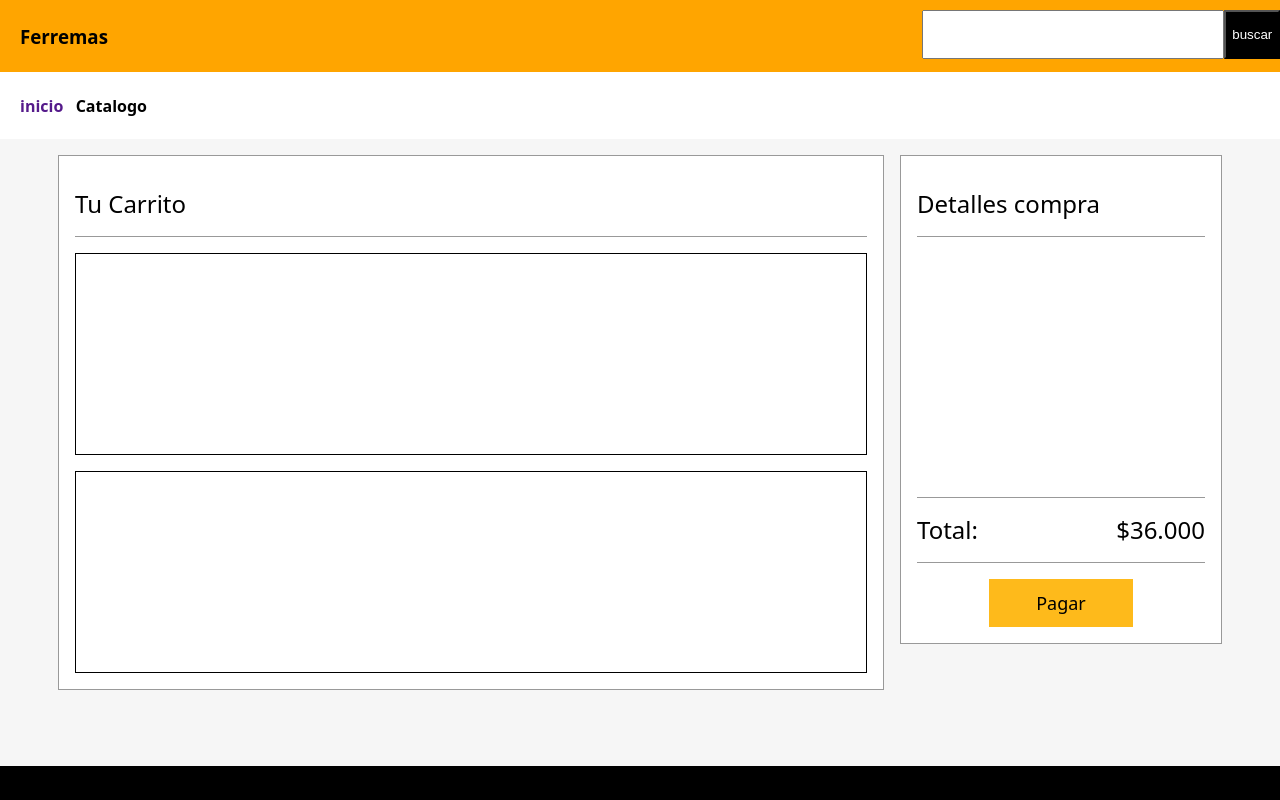
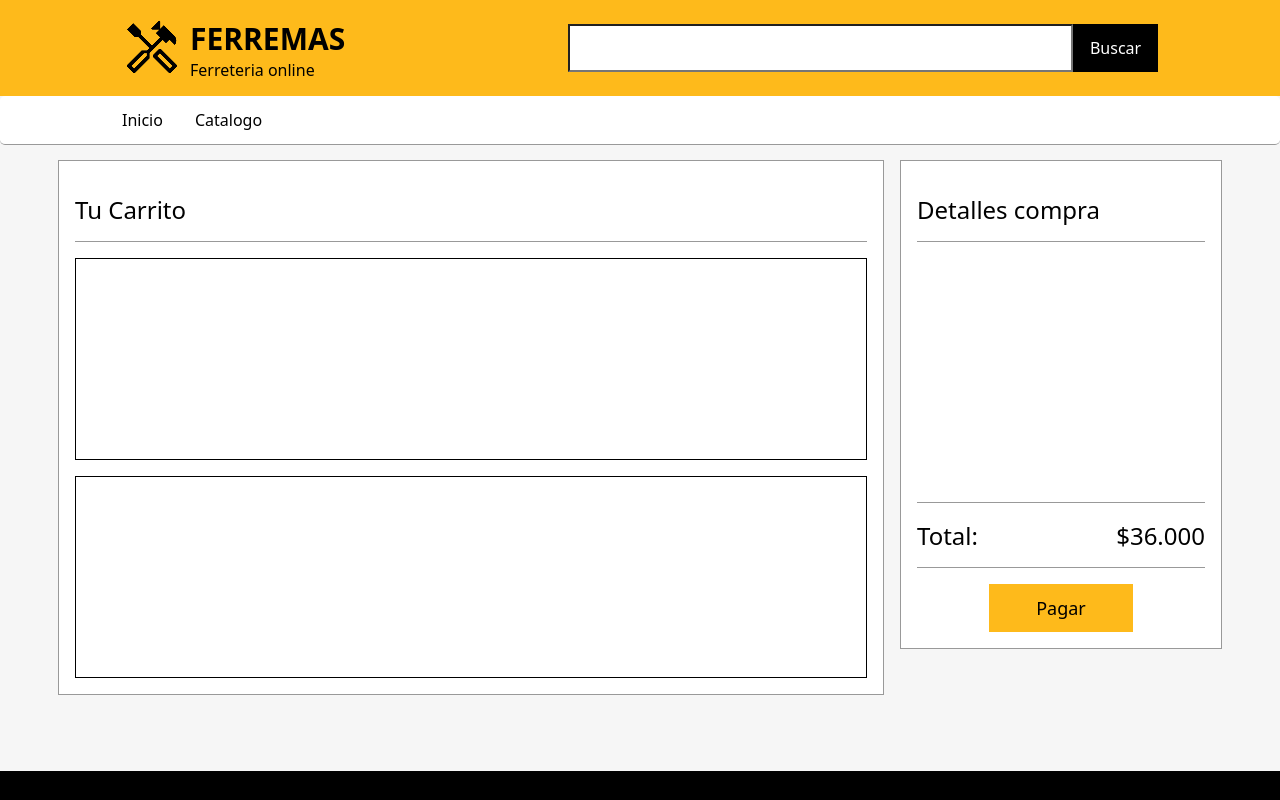
Before and after one commit to BrianMartelA/FerremasIT-Inte-, an Angular app: page /payment in a window 1280 px wide. Shown: the top 800 px of the page. Built offline with nearby package versions, Linux system fonts and the light colour scheme.

Commit message:
header modificado

```diff
--- a/src/app/pages/payment/payment.component.html
+++ b/src/app/pages/payment/payment.component.html
@@ -1,4 +1,4 @@
-<app-header/>
+<app-header></app-header>
 <section class="cuerpo centrar">
   <div class="bento">
     <div class="carrito">
--- a/src/app/shared/header/header.component.css
+++ b/src/app/shared/header/header.component.css
@@ -1,3 +1,83 @@
+/*new header*/
+.contenedor-header{
+  top:0%;
+  height: 144px;
+}
+.big-header{
+  background-color: #FEBA1B;
+  height: 96px;
+}
+.small-header{
+  background-color: #fff;
+  border-bottom: 1px solid #999;
+  border-radius: 5px;
+  height: 48px;
+}
+
+.logo-buscar{
+  height: 100%;
+  margin-left: 122px;
+  margin-right: 122px;
+  display: flex;
+  justify-content: space-between;
+  align-items: center;
+}
+.logo{
+  display: flex;
+  gap: 8px;
+  height: 60px;
+  width: fit-content;
+}
+.ferreflex{
+  display: flex;
+  flex-direction: column;
+}
+.ferremas{
+  color: black;
+  font-size: 30px;
+  font-weight: 600;
+}
+.sub-ferremas{
+  color: black;
+  font-size: 16px;
+  font-weight: 400;
+}
+.busqueda{
+  display: flex;
+  width: 590px;
+  height: 48px
+}
+.cont-buscar{
+  width: 504px;
+  background-color: #fff;
+}
+.boton-buscar{
+  width: 86px;
+  background-color: black;
+  color: #fff;
+  display: flex;
+  justify-content: center;
+  align-items: center;
+}
+
+.navbar{
+  height: 100%;
+  margin-left: 122px;
+  margin-right: 122px;
+  display: flex;
+  align-items: center;
+  gap: 32px;
+}
+.navbar a{
+  text-decoration: none;
+  color: black;
+}
+.navbar a:hover{
+  color: #FEBA1B;
+}
+
+
+/*old header
 .header {
   background-color: orange;
   display: flex;
@@ -28,3 +108,5 @@
   display: flex;
   padding: 1px 20px;
   border-radius: 5px;}
+
+*/
--- a/src/app/shared/header/header.component.html
+++ b/src/app/shared/header/header.component.html
@@ -1,3 +1,30 @@
+<header class="contenedor-header">
+  <div class="big-header">
+    <div class="logo-buscar">
+      <div class="logo">
+        <img src="images\handyman_60dp_000_FILL0_wght400_GRAD0_opsz48.png" alt="">
+        <div class="ferreflex">
+          <span class="ferremas">FERREMAS</span>
+          <span class="sub-ferremas">Ferreteria online</span>
+        </div>
+      </div>
+      <div class="busqueda">
+        <input class="cont-buscar" type="text">
+        <div class="boton-buscar">
+          <span>Buscar</span>
+        </div>
+      </div>
+    </div>
+  </div>
+  <div class="small-header">
+    <div class="navbar">
+      <a href="home">Inicio</a>
+      <a href="catalogue">Catalogo</a>
+    </div>
+  </div>
+</header>
+
+<!--
 <header style="background-color: white;
 ">
 <div class="header">
@@ -17,3 +44,5 @@
 </div>
 
 </header>
+
+-->
```
Also changed, not shown: public/images/handyman_60dp_000_FILL0_wght400_GRAD0_opsz48.png (added), src/app/pages/payment/payment.component.css (line endings or trailing spaces).
